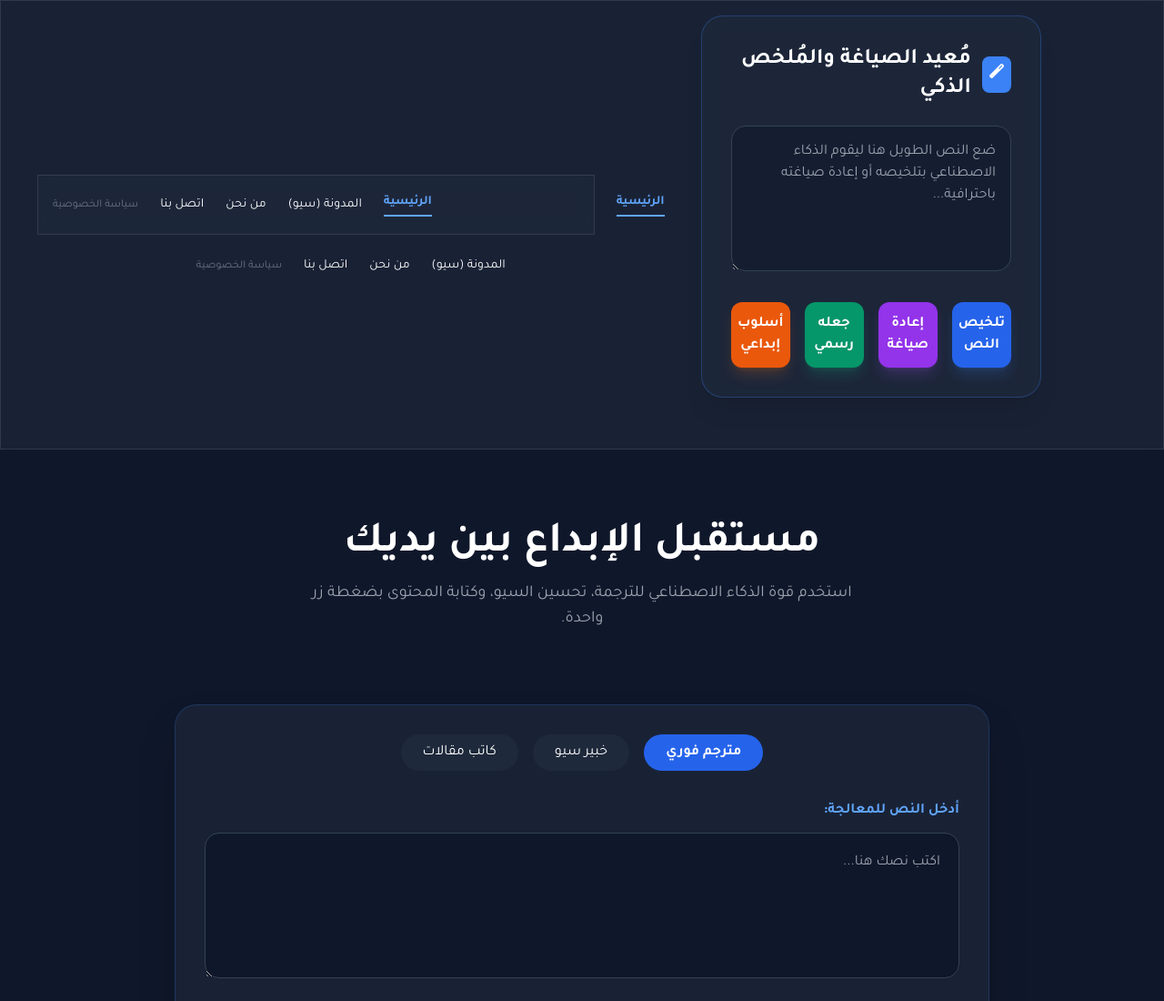
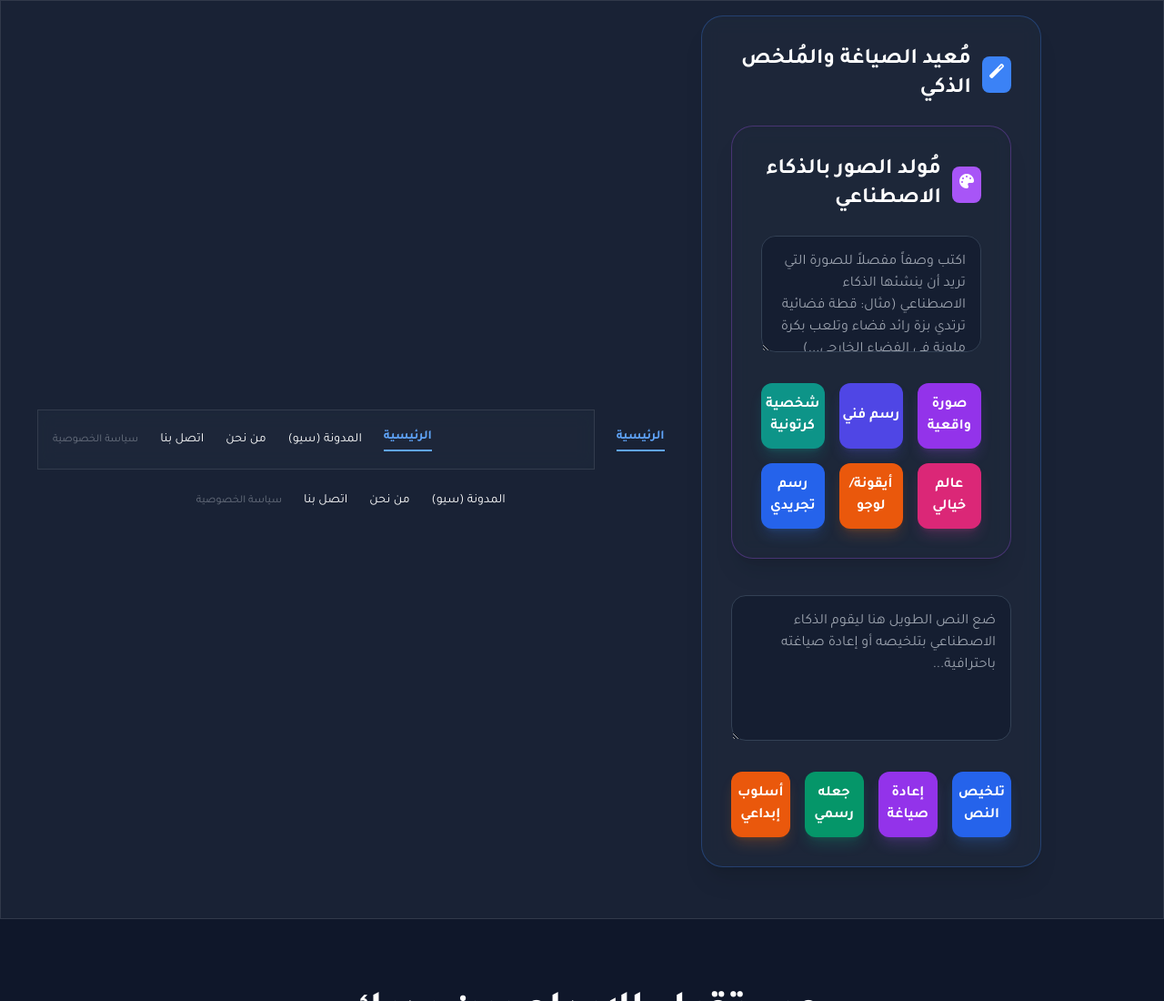
Before and after one commit to rogaareef/ai-nexus-pro, a website: page index.html in a window 1280 px wide. Shown: the top 1100 px of the page at 91% size. Drawn offline with nearby package versions, Linux system fonts and the light colour scheme.

Commit message:
Implement AI image generation features
Added image generation functionality with buttons for different styles and a textarea for image prompts.

```diff
--- a/index.html
+++ b/index.html
@@ -27,7 +27,31 @@
         </div>
         <h3 class="text-2xl font-bold text-white">مُعيد الصياغة والمُلخص الذكي</h3>
     </div>
+    <div class="glass p-8 rounded-3xl border border-purple-500/30 mb-10 shadow-xl">
+    <div class="flex items-center gap-3 mb-6">
+        <div class="bg-purple-500 p-2 rounded-lg">
+            <i class="fas fa-palette text-white"></i>
+        </div>
+        <h3 class="text-2xl font-bold text-white">مُولد الصور بالذكاء الاصطناعي</h3>
+    </div>
 
+    <textarea id="imagePrompt" class="w-full h-32 bg-slate-900/50 border border-slate-700 rounded-2xl p-4 text-white focus:border-purple-500 outline-none transition" placeholder="اكتب وصفاً مفصلاً للصورة التي تريد أن ينشئها الذكاء الاصطناعي (مثال: قطة فضائية ترتدي بزة رائد فضاء وتلعب بكرة ملونة في الفضاء الخارجي...)"></textarea>
+
+    <div class="grid grid-cols-2 md:grid-cols-3 gap-4 mt-6">
+        <button onclick="generateImage('photo')" class="bg-purple-600 hover:bg-purple-700 text-white font-bold py-3 rounded-xl transition shadow-lg shadow-purple-500/20">صورة واقعية</button>
+        <button onclick="generateImage('art')" class="bg-indigo-600 hover:bg-indigo-700 text-white font-bold py-3 rounded-xl transition shadow-lg shadow-indigo-500/20">رسم فني</button>
+        <button onclick="generateImage('cartoon')" class="bg-teal-600 hover:bg-teal-700 text-white font-bold py-3 rounded-xl transition shadow-lg shadow-teal-500/20">شخصية كرتونية</button>
+        <button onclick="generateImage('fantasy')" class="bg-pink-600 hover:bg-pink-700 text-white font-bold py-3 rounded-xl transition shadow-lg shadow-pink-500/20">عالم خيالي</button>
+        <button onclick="generateImage('icon')" class="bg-orange-600 hover:bg-orange-700 text-white font-bold py-3 rounded-xl transition shadow-lg shadow-orange-500/20">أيقونة/لوجو</button>
+        <button onclick="generateImage('abstract')" class="bg-blue-600 hover:bg-blue-700 text-white font-bold py-3 rounded-xl transition shadow-lg shadow-blue-500/20">رسم تجريدي</button>
+    </div>
+
+    <div id="imageResultContainer" class="hidden mt-8 p-6 bg-slate-800/80 rounded-2xl border border-purple-400/20 text-center">
+        <h4 class="text-sm text-purple-400 mb-4">الذكاء الاصطناعي يرسم لك:</h4>
+        <img id="generatedImage" src="" alt="صورة تم إنشاؤها بالذكاء الاصطناعي" class="max-w-full h-auto rounded-lg mx-auto mb-4 border border-slate-700">
+        <button onclick="downloadImage()" class="bg-green-600 hover:bg-green-700 text-white font-bold py-2 px-6 rounded-xl transition shadow-md shadow-green-500/20"><i class="fas fa-download ml-2"></i> تحميل الصورة</button>
+    </div>
+</div>
     <textarea id="aiInput" class="w-full h-40 bg-slate-900/50 border border-slate-700 rounded-2xl p-4 text-white focus:border-blue-500 outline-none transition" placeholder="ضع النص الطويل هنا ليقوم الذكاء الاصطناعي بتلخيصه أو إعادة صياغته باحترافية..."></textarea>
 
     <div class="grid grid-cols-2 md:grid-cols-4 gap-4 mt-6">
```
